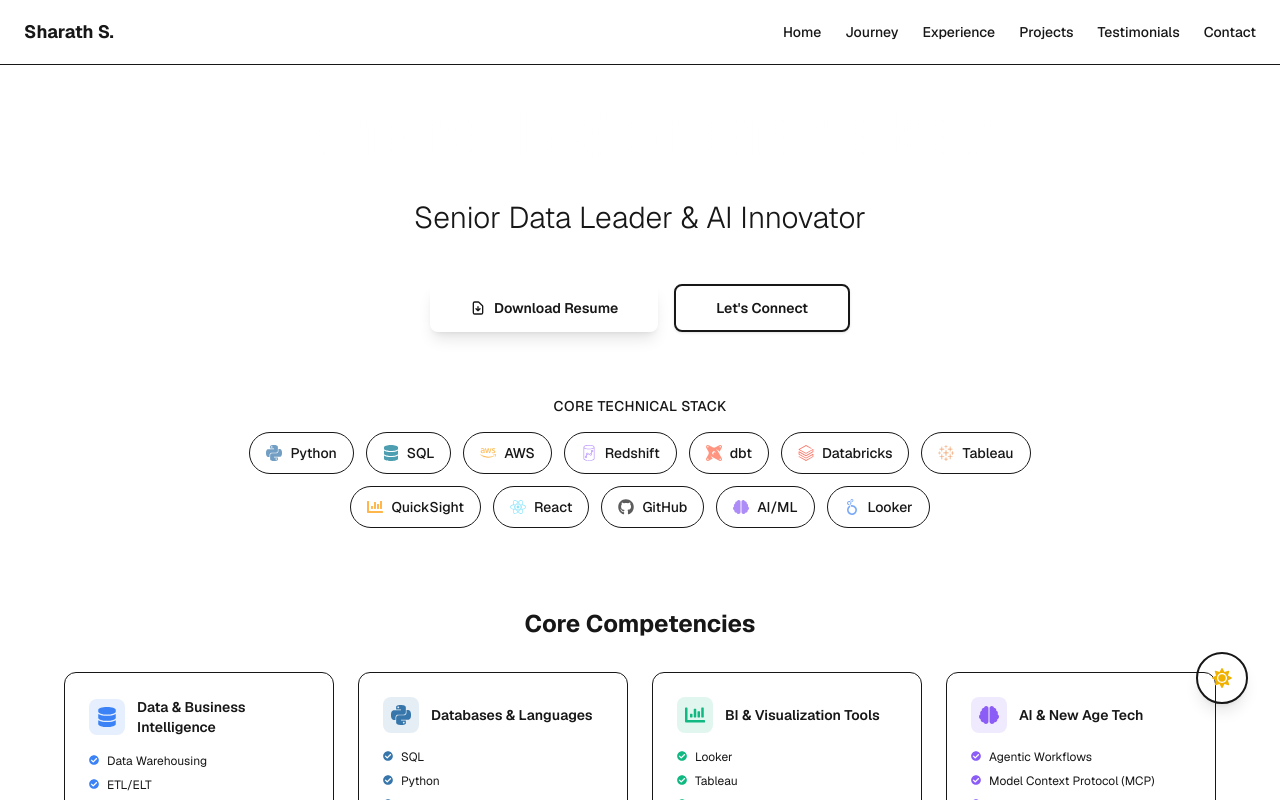
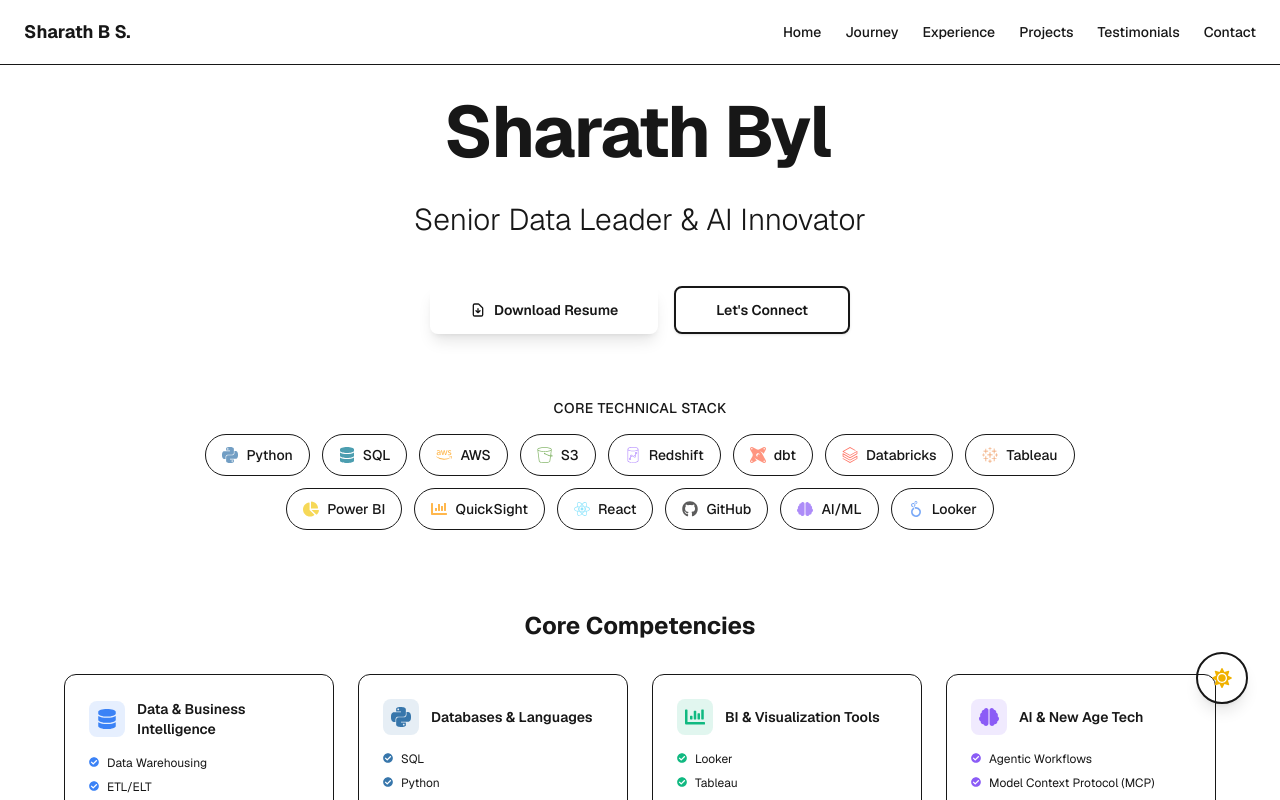
Before and after one commit to sharath459/portfolio, a Next.js app: page / in a window 1280 px wide. Shown: the top 800 px of the page. Built offline with nearby package versions, Linux system fonts and the light colour scheme.

Commit message:
Fix name to Sharath B S, add typing animation, fix download button, add Power BI and S3 to tech stack

```diff
--- a/src/components/Header.tsx
+++ b/src/components/Header.tsx
@@ -62,7 +62,7 @@
     <header className="fixed top-0 left-0 right-0 z-50 bg-background/80 backdrop-blur-sm border-b border-border/40">
       <div className="container mx-auto flex h-16 items-center justify-between px-4 md:px-6">
         <Link href="#home" className="text-lg font-bold text-primary hover:text-primary/80 transition-colors">
-          Sharath S.
+          Sharath B S.
         </Link>
 
         {/* Desktop Navigation */}
--- a/src/components/Hero.tsx
+++ b/src/components/Hero.tsx
@@ -3,6 +3,7 @@
 import Link from 'next/link';
 import { motion } from 'framer-motion';
 import { heroData } from '@/lib/data';
+import { TypingAnimation } from '@/components/ui/TypingAnimation';
 import {
   FaDatabase,
   FaChartBar,
@@ -10,7 +11,8 @@
   FaCheckCircle,
   FaAws,
   FaReact,
-  FaGithub
+  FaGithub,
+  FaChartPie,
 } from 'react-icons/fa';
 import {
   SiPython,
@@ -19,6 +21,7 @@
   SiAmazonredshift,
   SiDbt,
   SiLooker,
+  SiAmazons3,
 } from 'react-icons/si';
 
 const skillCategories = [
@@ -63,14 +66,12 @@
         >
           {/* Name & Title */}
           <div className="space-y-6">
-            <motion.h1
-              initial={{ opacity: 0, scale: 0.9 }}
-              animate={{ opacity: 1, scale: 1 }}
-              transition={{ duration: 0.7, delay: 0.2 }}
-              className="text-5xl font-bold tracking-tight sm:text-6xl xl:text-7xl bg-clip-text text-transparent bg-gradient-to-r from-white via-primary to-primary/60 pb-2"
-            >
-              Sharath Somashekar
-            </motion.h1>
+            <TypingAnimation
+              text="Sharath Byladakere Somashekar"
+              className="text-5xl font-bold tracking-tight sm:text-6xl xl:text-7xl text-foreground pb-2"
+              typingSpeed={80}
+              startDelay={500}
+            />
             <motion.p
               initial={{ opacity: 0 }}
               animate={{ opacity: 1 }}
@@ -88,11 +89,9 @@
             transition={{ duration: 0.6, delay: 0.6 }}
             className="flex flex-col sm:flex-row gap-4 pt-4"
           >
-            <Link
+            <a
               href="/Resume/Sharath_Resume_2025.pdf"
-              download="Sharath_Somashekar_Resume.pdf"
-              target="_blank"
-              rel="noopener noreferrer"
+              download="Sharath_Byladakere_Somashekar_Resume.pdf"
               className="group relative inline-flex h-12 items-center justify-center gap-2 rounded-lg bg-primary px-10 text-sm font-semibold text-primary-foreground shadow-lg transition-all duration-300 hover:shadow-xl hover:shadow-primary/50 hover:scale-105 focus-visible:outline-none focus-visible:ring-2 focus-visible:ring-primary focus-visible:ring-offset-2"
             >
               <svg className="w-4 h-4 relative z-10" fill="none" stroke="currentColor" viewBox="0 0 24 24">
@@ -100,7 +99,7 @@
               </svg>
               <span className="relative z-10">Download Resume</span>
               <div className="absolute inset-0 rounded-lg bg-gradient-to-r from-primary to-primary/80 opacity-0 transition-opacity duration-300 group-hover:opacity-100"></div>
-            </Link>
+            </a>
             <Link
               href="#contact"
               className="inline-flex h-12 items-center justify-center rounded-lg border-2 border-primary/20 bg-background/50 backdrop-blur-sm px-10 text-sm font-semibold shadow-sm transition-all duration-300 hover:border-primary/40 hover:bg-primary/5 hover:scale-105 focus-visible:outline-none focus-visible:ring-2 focus-visible:ring-primary focus-visible:ring-offset-2"
@@ -122,10 +121,12 @@
                 { name: 'Python', icon: SiPython, color: '#3776AB' },
                 { name: 'SQL', icon: FaDatabase, color: '#00758F' },
                 { name: 'AWS', icon: FaAws, color: '#FF9900' },
+                { name: 'S3', icon: SiAmazons3, color: '#569A31' },
                 { name: 'Redshift', icon: SiAmazonredshift, color: '#8C4FFF' },
                 { name: 'dbt', icon: SiDbt, color: '#FF694B' },
                 { name: 'Databricks', icon: SiDatabricks, color: '#FF3621' },
                 { name: 'Tableau', icon: SiTableau, color: '#E97627' },
+                { name: 'Power BI', icon: FaChartPie, color: '#F2C811' },
                 { name: 'QuickSight', icon: FaChartBar, color: '#FF9900' },
                 { name: 'React', icon: FaReact, color: '#61DAFB' },
                 { name: 'GitHub', icon: FaGithub, color: '#181717' },
--- /dev/null
+++ b/src/components/ui/TypingAnimation.tsx
@@ -0,0 +1,58 @@
+"use client";
+
+import { useState, useEffect } from 'react';
+import { motion } from 'framer-motion';
+
+interface TypingAnimationProps {
+  text: string;
+  className?: string;
+  typingSpeed?: number;
+  startDelay?: number;
+}
+
+export function TypingAnimation({
+  text,
+  className = '',
+  typingSpeed = 100,
+  startDelay = 0
+}: TypingAnimationProps) {
+  const [displayedText, setDisplayedText] = useState('');
+  const [currentIndex, setCurrentIndex] = useState(0);
+  const [isComplete, setIsComplete] = useState(false);
+
+  useEffect(() => {
+    // Start delay before typing begins
+    const startTimeout = setTimeout(() => {
+      if (currentIndex < text.length) {
+        const timeout = setTimeout(() => {
+          setDisplayedText((prev) => prev + text[currentIndex]);
+          setCurrentIndex((prev) => prev + 1);
+        }, typingSpeed);
+
+        return () => clearTimeout(timeout);
+      } else if (!isComplete) {
+        setIsComplete(true);
+      }
+    }, startDelay);
+
+    return () => clearTimeout(startTimeout);
+  }, [currentIndex, text, typingSpeed, startDelay, isComplete]);
+
+  return (
+    <motion.h1
+      initial={{ opacity: 0 }}
+      animate={{ opacity: 1 }}
+      transition={{ duration: 0.3 }}
+      className={className}
+    >
+      {displayedText}
+      {!isComplete && (
+        <motion.span
+          animate={{ opacity: [1, 0] }}
+          transition={{ duration: 0.8, repeat: Infinity, ease: "easeInOut" }}
+          className="inline-block w-0.5 h-[0.9em] bg-primary ml-1 align-middle"
+        />
+      )}
+    </motion.h1>
+  );
+}
```
